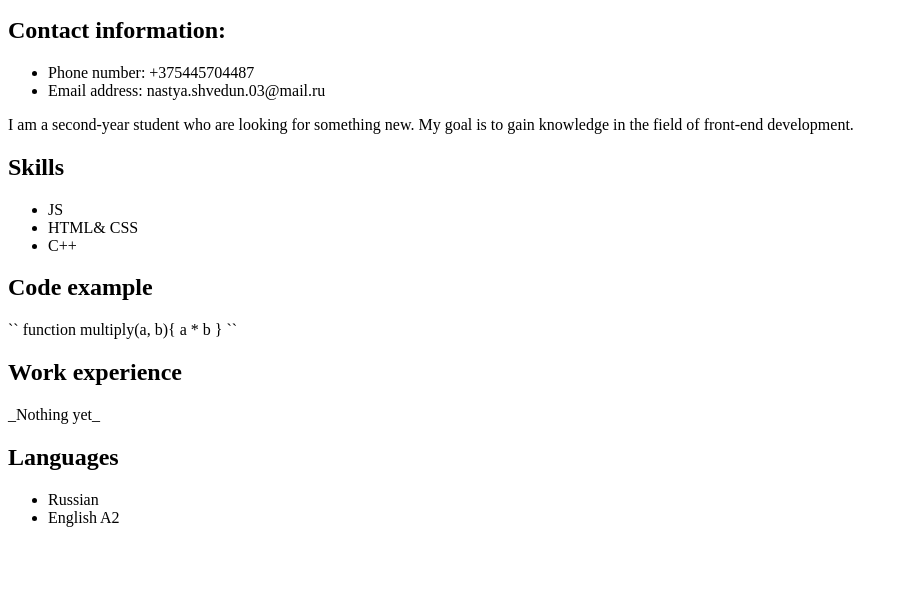
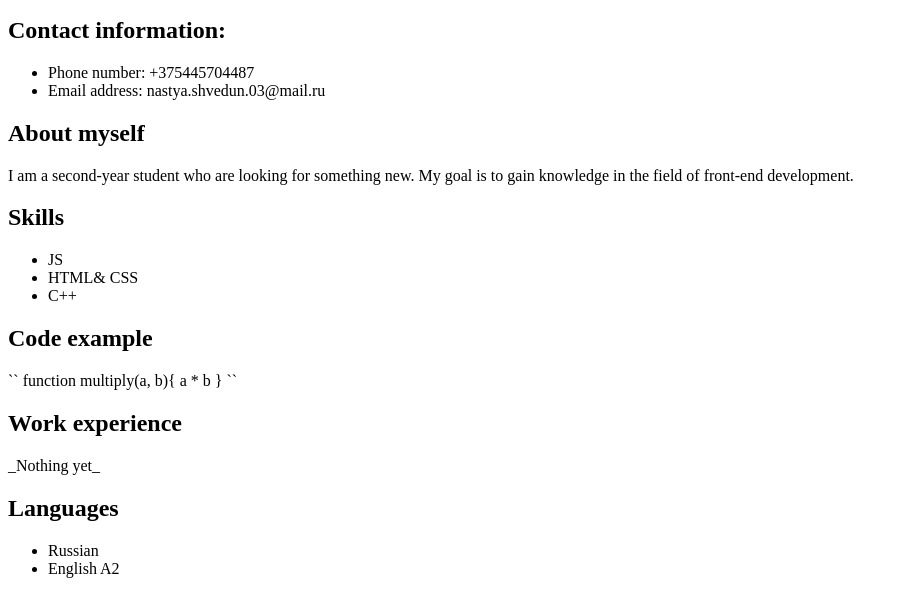
Before and after one commit to AnastasiyaShvedun/rsschool-cv1, a plain HTML site: page index.html in a window 1280 px wide. Shown: the part 110-726 px from the top of the page, without its empty margins (0-904 px from the left). Drawn offline with Linux system fonts and the light colour scheme.

Commit message:
fix: change file

```diff
--- a/index.html
+++ b/index.html
@@ -16,7 +16,7 @@
         <li> Phone number: +375445704487</li>
         <li>Email address: nastya.shvedun.03@mail.ru</li>
     </ul>
-    <h2About myself>
+    <h2> About myself
     </h2>
     I am a second-year student who are looking for something new. My goal is to gain knowledge in the field of
     front-end
```
Lines whose indentation alone changed are shown as unchanged.
